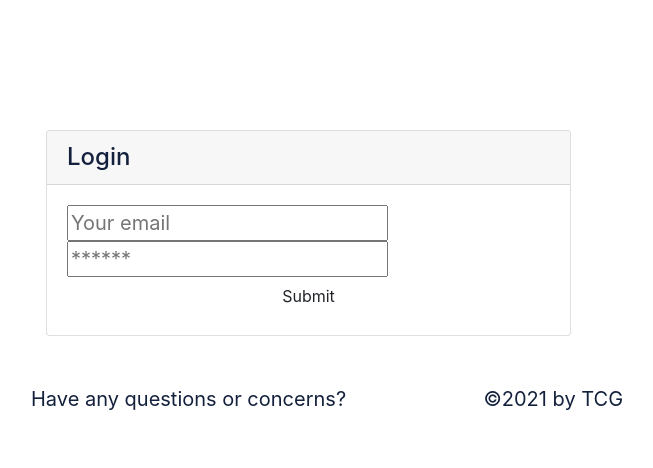
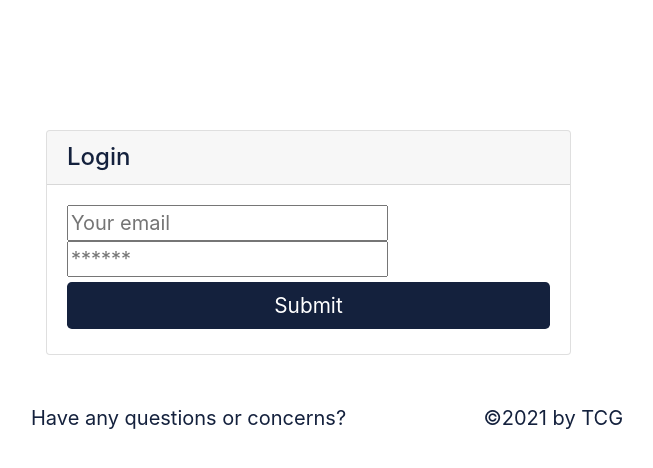
Before and after one commit to deepikabekal/TCG, a React (Create React App) app in the folder client/: page /login in a window 1280 px wide. Shown: the top 468 px of the page, without its empty margins (54-707 px from the left). Built offline with nearby package versions, Linux system fonts and the light colour scheme.

Commit message:
button styles added

```diff
--- a/client/src/index.css
+++ b/client/src/index.css
@@ -71,3 +71,27 @@ nav a:hover {
   color: var(--tertiary);
   background-color: var(--light);
 }
+
+.btn,
+.pill {
+  font-size: 1.3rem;
+  text-decoration: none;
+  padding: 0.5rem 1.2rem;
+  margin: 5px 0;
+  border-radius: var(--border-radius);
+  border: none;
+  color: var(--secondary);
+  outline: none;
+  background-color: var(--tertiary);
+  transition: all 0.5s;
+}
+
+.btn:hover,
+.pill:hover {
+  color: var(--tertiary);
+  background-color: var(--light);
+}
+
+.btn-inline {
+  display: inline;
+}
```
